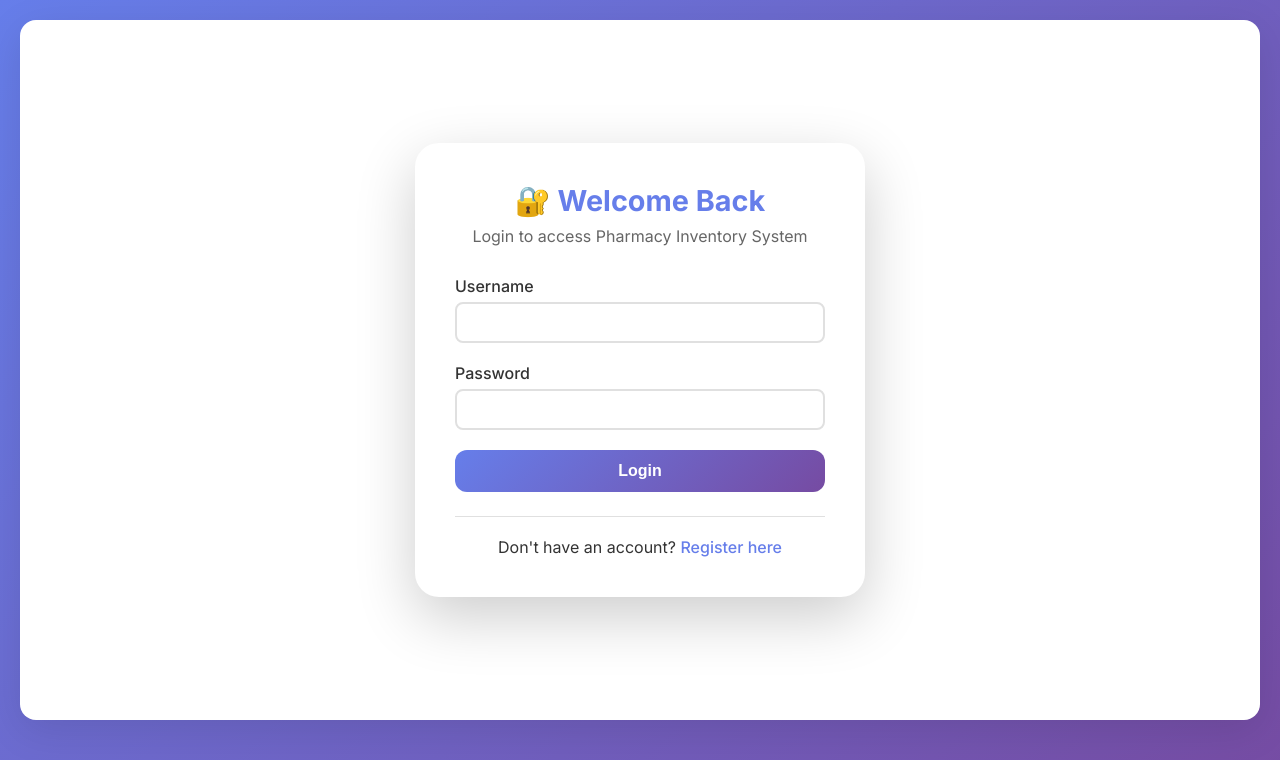
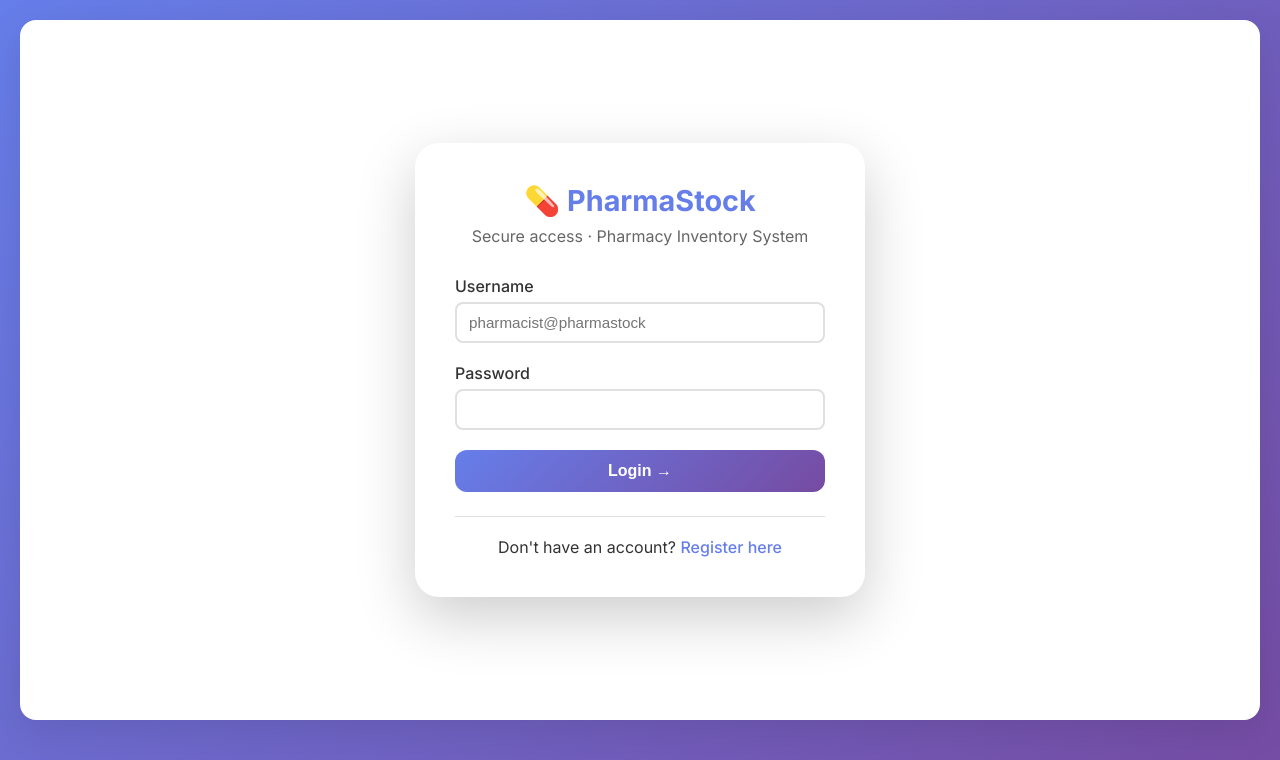
Before and after one commit to SakhileGodfrery/Pharmacy_Inventory_System_Group_10, a Django app: page /login/ in a window 1280 px wide. Shown: the top 760 px of the page. Run offline with Django 5.2, Linux system fonts and the light colour scheme.

Commit message:
Revise login page title and content for branding
Updated the login page to enhance branding and user guidance.

```diff
--- a/PHASE 3/Pharmacy_django/pharmacy_inventory/pharmacy/templates/login.html
+++ b/PHASE 3/Pharmacy_django/pharmacy_inventory/pharmacy/templates/login.html
@@ -1,13 +1,13 @@
 {% extends 'base.html' %}
 
-{% block title %}Login{% endblock %}
+{% block title %}Login | PharmaStock{% endblock %}
 
 {% block content %}
 <div class="auth-container">
     <div class="auth-card">
         <div class="auth-header">
-            <h2>🔐 Welcome Back</h2>
-            <p>Login to access Pharmacy Inventory System</p>
+            <h2>💊 PharmaStock</h2>
+            <p>Secure access · Pharmacy Inventory System</p>
         </div>
 
         <form method="post" class="auth-form">
@@ -15,7 +15,7 @@
 
             <div class="form-group">
                 <label for="id_username">Username</label>
-                <input type="text" name="username" id="id_username" class="form-control" required>
+                <input type="text" name="username" id="id_username" class="form-control" required placeholder="pharmacist@pharmastock">
             </div>
 
             <div class="form-group">
@@ -23,7 +23,7 @@
                 <input type="password" name="password" id="id_password" class="form-control" required>
             </div>
 
-            <button type="submit" class="btn btn-primary btn-block">Login</button>
+            <button type="submit" class="btn btn-primary btn-block">Login →</button>
         </form>
 
         <div class="auth-footer">
```
